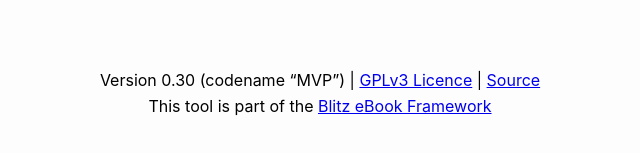
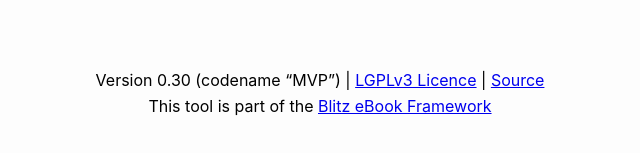
Before and after one commit to FriendsOfEpub/eBookPerfChecklist, a website: page index.html in a window 1280 px wide. Shown: the part 7215-7368 px from the top of the page, 320-960 px from the left. Drawn offline with Linux system fonts and the light colour scheme.

Commit message:
Updated licence in index.html
/!\ No version change

```diff
--- a/index.html
+++ b/index.html
@@ -646,7 +646,7 @@
   </main>
 
   <footer>
-  	<p class="secondary">Version 0.30 (codename “<abbr title="Minimum Viable Product">MVP</abbr>”) | <a href="https://www.gnu.org/licenses/quick-guide-gplv3.en.html">GPLv3 Licence</a> | <a href="https://github.com/FriendsOfEpub/eBookPerfChecklist">Source</a></p>
+  	<p class="secondary">Version 0.30 (codename “<abbr title="Minimum Viable Product">MVP</abbr>”) | <a href="https://github.com/FriendsOfEpub/eBookPerfChecklist/blob/master/LICENSE">LGPLv3 Licence</a> | <a href="https://github.com/FriendsOfEpub/eBookPerfChecklist">Source</a></p>
     <p class="secondary">This tool is part of the <a href="https://github.com/FriendsOfEpub/Blitz">Blitz eBook Framework</a></p>
   </footer>
 
```
